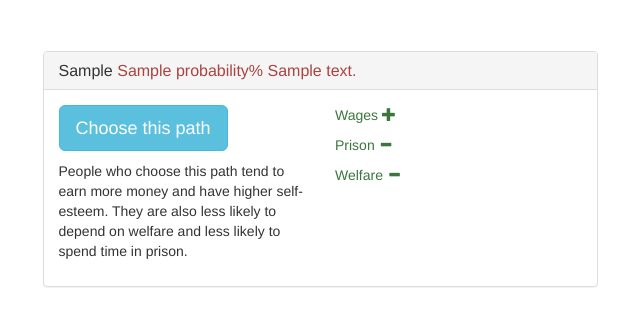
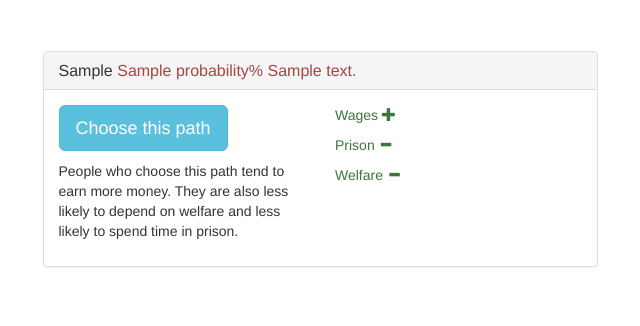
Before and after one commit to seidelj/milgrim, a Django app: template nodes/templates/nodes/node.html in a window 1280 px wide. Shown: the part 149-475 px from the top of the page, without its empty margins (320-960 px from the left). Run offline with Django 3.2, Linux system fonts and the light colour scheme; the template is opened without the code that fills it: most values are stand-ins (such as "Sample title", 1, 10 or a date in 2020); parts of the project's set-up code (start-up, migrations or seed data) failed here and were passed over; some libraries are stand-ins or nearby versions.

Commit message:
removed text about self-esteem

```diff
--- a/nodes/templates/nodes/node.html
+++ b/nodes/templates/nodes/node.html
@@ -40,9 +40,9 @@
                         <div class="col-xs-6">
                             <p><a href="{% url 'nodes:node' parent.tree child.event %}" class="btn btn-lg btn-info">Choose this path</a></p>
                             {% if forloop.counter == 1 %}
-                                <p>People who choose this path tend to earn more money and have higher self-esteem.  They are also less likely to depend on welfare and less likely to spend time in prison.</p>
+                                <p>People who choose this path tend to earn more money.  They are also less likely to depend on welfare and less likely to spend time in prison.</p>
                             {% else %}
-                                <p>People who choose this path tend to earn less money and have lower self-esteem.  They are also more likely to depend on welfare and more likely to spend time in prison.</p>
+                                <p>People who choose this path tend to earn less money.  They are also more likely to depend on welfare and more likely to spend time in prison.</p>
                             {% endif %}
                         </div>
                         <div class="col-xs-6">
```
